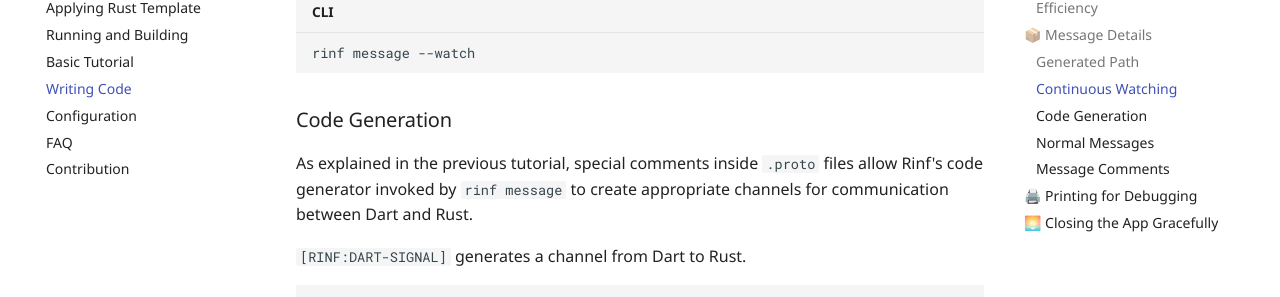
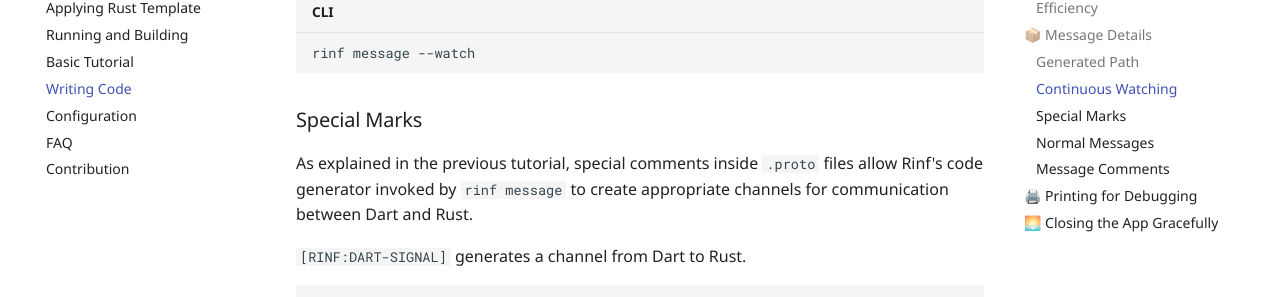
Before and after one commit to cunarist/rinf, an MkDocs documentation site: the page built from documentation/docs/writing-code.md, in a window 1280 px wide and 900 px high, scrolled down 1116 px. Shown: the part 154-451 px from the top of the window. Built offline with MkDocs 1.6.1 and Material for MkDocs 9.7.7, drawn with Linux system fonts in a browser that asks for light colours.

Commit message:
Change a section title

````diff
--- a/documentation/docs/writing-code.md
+++ b/documentation/docs/writing-code.md
@@ -34,7 +34,7 @@ If you add the optional argument `-w` or `--watch` to the `rinf message` command
 rinf message --watch
 ```
 
-### Code Generation
+### Special Marks
 
 As explained in the previous tutorial, special comments inside `.proto` files allow Rinf's code generator invoked by `rinf message` to create appropriate channels for communication between Dart and Rust.
 
````
